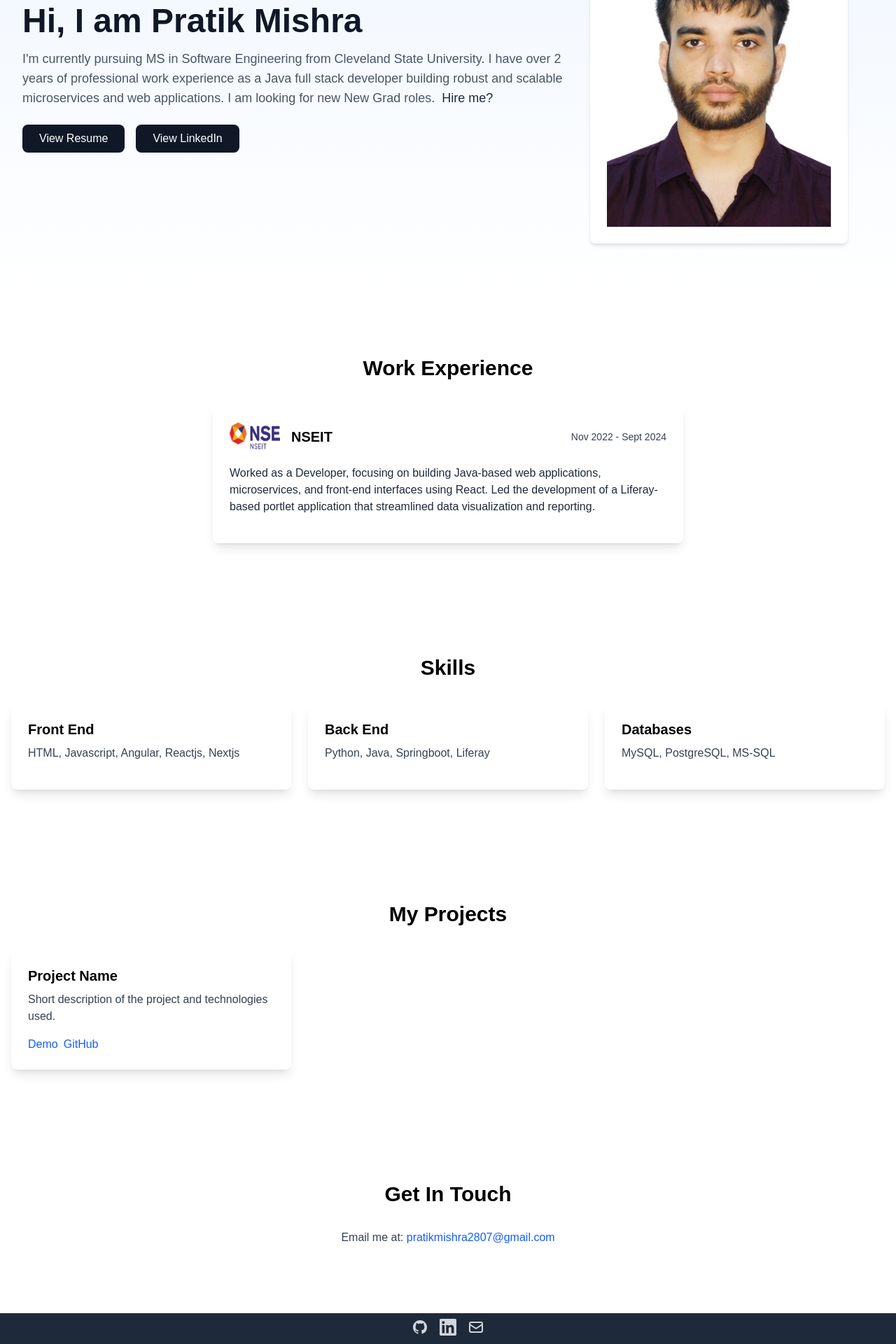
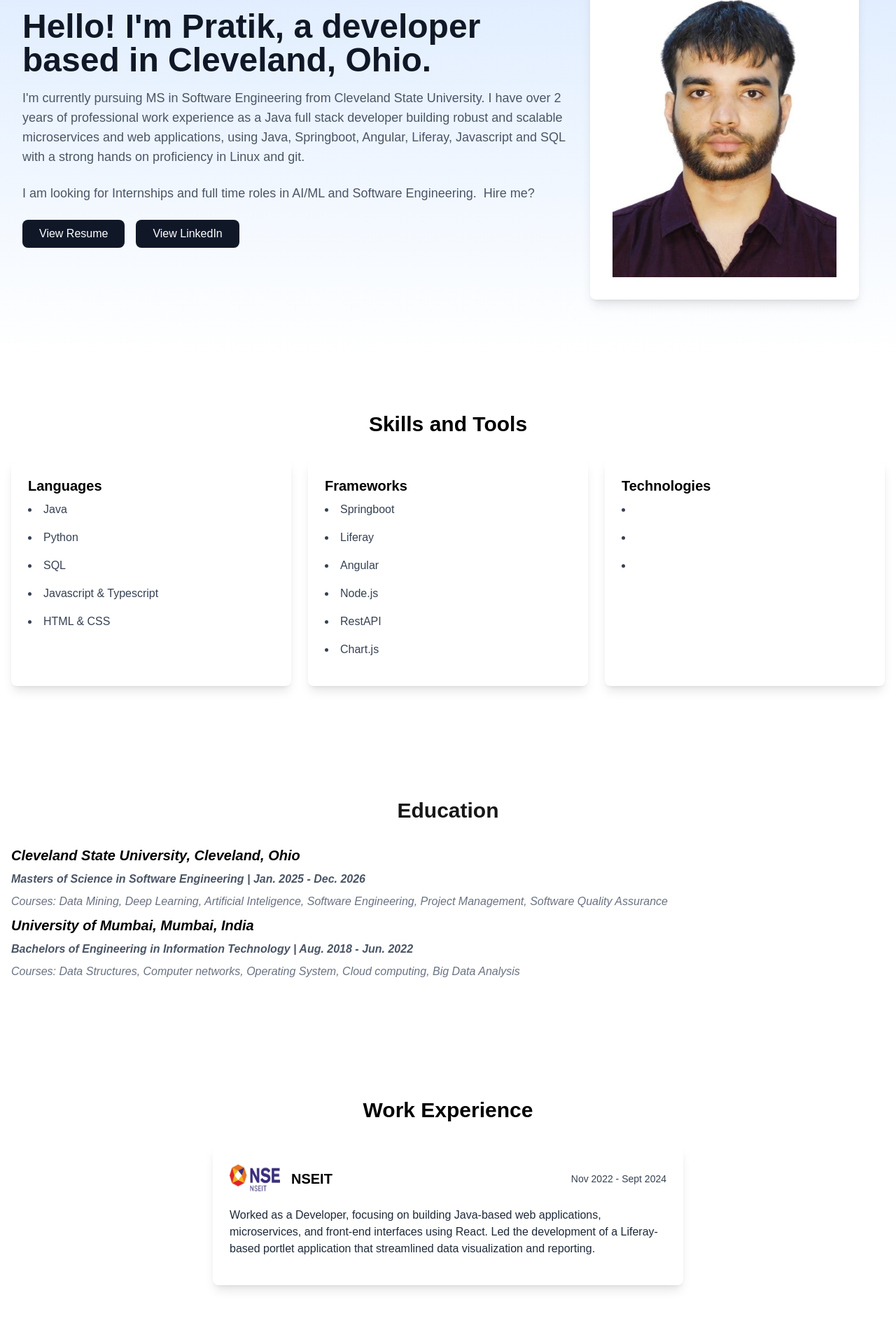
Before and after one commit to pratikmishra17/portfolio, a Next.js app in the folder my-portfolio/: page / in a window 1280 px wide. Shown: the part 180-2100 px from the top of the page at 70% size. Built offline with nearby package versions, Linux system fonts and the light colour scheme.

Commit message:
theme changes

```diff
--- a/my-portfolio/src/app/components/Footer.tsx
+++ b/my-portfolio/src/app/components/Footer.tsx
@@ -1,30 +1,16 @@
 export default function Footer() {
     return (
-      <footer className="bg-gray-800 text-white py-2">
-        <div className="max-w-screen-xl mx-auto px-4">
-          <div className="flex justify-center items-center">
-            <div className="flex space-x-4">
-              <a href="https://github.com/pratikmishra17/" target="_blank" rel="noopener noreferrer" className="text-gray-300 hover:text-white">
-                <svg className="w-6 h-6" fill="currentColor" viewBox="0 0 24 24" aria-hidden="true">
-                  <path fillRule="evenodd" d="M12 2C6.477 2 2 6.484 2 12.017c0 4.425 2.865 8.18 6.839 9.504.5.092.682-.217.682-.483 0-.237-.008-.868-.013-1.703-2.782.605-3.369-1.343-3.369-1.343-.454-1.158-1.11-1.466-1.11-1.466-.908-.62.069-.608.069-.608 1.003.07 1.531 1.032 1.531 1.032.892 1.53 2.341 1.088 2.91.832.092-.647.35-1.088.636-1.338-2.22-.253-4.555-1.113-4.555-4.951 0-1.093.39-1.988 1.029-2.688-.103-.253-.446-1.272.098-2.65 0 0 .84-.27 2.75 1.026A9.564 9.564 0 0112 6.844c.85.004 1.705.115 2.504.337 1.909-1.296 2.747-1.027 2.747-1.027.546 1.379.202 2.398.1 2.651.64.7 1.028 1.595 1.028 2.688 0 3.848-2.339 4.695-4.566 4.943.359.309.678.92.678 1.855 0 1.338-.012 2.419-.012 2.747 0 .268.18.58.688.482A10.019 10.019 0 0022 12.017C22 6.484 17.522 2 12 2z" clipRule="evenodd"></path>
-                </svg>
-              </a>
-              <a href="https://www.linkedin.com/in/pratik-mishraa/" target="_blank" rel="noopener noreferrer" className="text-gray-300 hover:text-white">
-                <svg className="w-6 h-6" fill="currentColor" viewBox="0 0 24 24" aria-hidden="true">
-                  <path d="M20.447 20.452h-3.554v-5.569c0-1.328-.027-3.037-1.852-3.037-1.853 0-2.136 1.445-2.136 2.939v5.667H9.351V9h3.414v1.561h.046c.477-.9 1.637-1.85 3.37-1.85 3.601 0 4.267 2.37 4.267 5.455v6.286zM5.337 7.433c-1.144 0-2.063-.926-2.063-2.065 0-1.138.92-2.063 2.063-2.063 1.14 0 2.064.925 2.064 2.063 0 1.139-.925 2.065-2.064 2.065zm1.782 13.019H3.555V9h3.564v11.452zM22.225 0H1.771C.792 0 0 .774 0 1.729v20.542C0 23.227.792 24 1.771 24h20.451C23.2 24 24 23.227 24 22.271V1.729C24 .774 23.2 0 22.222 0h.003z"></path>
-                </svg>
-              </a>
-              <a href="mailto:pratikmishra2807@gmail.com.com" className="text-gray-300 hover:text-white">
-                <svg className="w-6 h-6" fill="none" stroke="currentColor" viewBox="0 0 24 24" xmlns="http://www.w3.org/2000/svg">
-                  <path strokeLinecap="round" strokeLinejoin="round" strokeWidth="2" d="M3 8l7.89 5.26a2 2 0 002.22 0L21 8M5 19h14a2 2 0 002-2V7a2 2 0 00-2-2H5a2 2 0 00-2 2v10a2 2 0 002 2z"></path>
-                </svg>
-              </a>
-            </div>
-          </div>
-          <div className="mt-8 text-center text-gray-400 text-sm">
-          © {new Date().getFullYear()} Pratik Mishra. All rights reserved.
-          <p>Cleveland, Ohio, United States</p>
-        </div>
+      <footer className="bg-gray-900 text-white py-2">
+
+
+          <div className="mt-2 text-center text-gray-400 text-sm">
+            <p>Built with Typescript, Tailwind and Next.js
+            <a className="hover:text-blue-400" title="Much love &lt;3">♥</a>
+            </p>
+
+          {/* © {new Date().getFullYear()} Pratik Mishra. All rights reserved. */}
+
+
         </div>
 
       </footer>
--- a/my-portfolio/src/app/components/Navbar.tsx
+++ b/my-portfolio/src/app/components/Navbar.tsx
@@ -12,7 +12,8 @@ export default function Navbar() {
   };
 
   return (
-    <nav className="bg-white fixed w-full z-20 top-0 left-0 border-b-0">
+    <nav className="bg-gradient-to-b from-blue-100 to-blue-100 relative w-full z-20 border-b-0">
+
       <div className="max-w-screen-xl mx-auto px-4 sm:px-6 lg:px-8 flex justify-between items-center h-16">
 
         {/* Logo on the Left */}
--- a/my-portfolio/src/app/page.tsx
+++ b/my-portfolio/src/app/page.tsx
@@ -8,26 +8,32 @@ export default function Home() {
 
       <main className="">
         {/* Hero Section */}
-        <section id="about" className="bg-gradient-to-b from-blue-50 to-white py-20">
+        <section id="about" className="bg-gradient-to-b from-blue-100 to-white py-20">
           <div className="max-w-screen-xl mx-auto px-4 sm:px-6 lg:px-8 flex flex-col md:flex-row items-center">
 
             {/* Left Content - About Description (2/3) */}
             <div className="md:w-2/3 pr-8">
               <h1 className="text-4xl md:text-5xl font-bold mb-4 text-gray-900">
-        Hi, I am Pratik Mishra
+                Hello! I'm Pratik, a developer based in Cleveland, Ohio.
               </h1>
               <p className="text-lg mb-6 text-gray-600">
                 I'm currently pursuing MS in Software Engineering from Cleveland State University.
-        I have over 2 years of professional work experience as a Java full stack developer building robust and scalable microservices and web applications.
-        I am looking for new New Grad roles. &nbsp;
-        <a href="#contact" className="text-lg text-gray-800 hover:text-gray-400">
-          Hire me?
+                I have over 2 years of professional work experience as a Java full stack developer building robust and scalable microservices and web applications, using
+                Java, Springboot, Angular, Liferay, Javascript and SQL with a strong hands on proficiency in Linux and git.
+                </p>
+                <p className="text-lg mb-6 text-gray-600">
+                  I am looking for Internships and full time roles in AI/ML and Software Engineering. &nbsp;
+                <a
+                  href="#contact"
+                  className="relative inline-block text-lg text-gray-600 hover:text-gray-900">
+                  <span className="relative z-10">Hire me?</span>
+                  <span className="absolute inset-0 rounded-full border-2 border-blue-500
+            animate-scribble w-full h-full -z-1"></span>
                 </a>
               </p>
 
-      <div className="flex flex-wrap gap-4 mb-6">  {/* Add margin-bottom here */}
+              <div className="flex flex-wrap gap-4 mb-6">
                 <a href="/Pratik Mishra Software Engineering.pdf" className="bg-gray-900 hover:bg-white hover:text-black text-white font-medium py-2 px-6 rounded-lg transition-all duration-300 hover:shadow-lg">
-
                   View Resume
                 </a>
                 <a href="https://www.linkedin.com/in/pratik-mishraa/" className="bg-gray-900 hover:bg-white hover:text-black text-white font-medium py-2 px-6 rounded-lg transition-all duration-300 hover:shadow-lg">
@@ -38,7 +44,7 @@ export default function Home() {
 
             {/* Right Content - Profile Card (1/3) */}
             <div className="">
-      <div className="bg-white rounded-lg shadow-md p-6 w-full max-w-2xl">
+              <div className="bg-white rounded-lg shadow-lg p-8 w-full max-w-2xl">
                 <img src="/photo.jpg" alt="Pratik Mishra" className="w-80 h-100" />
               </div>
             </div>
@@ -47,18 +53,55 @@ export default function Home() {
         </section>
 
 
-        {/* Placeholder sections - you'll build these out later */}
-        {/* <section id="about" className="py-20">
+
+        <section id="skills" className="py-20 bg-white">
           <div className="max-w-screen-xl mx-auto px-4">
-            <h2 className="text-3xl font-bold mb-8 text-center">About Me</h2>
-            <p className="text-lg mb-4">
-              Hello! I'm a passionate software engineer currently pursuing my Master's in Software Engineering. I have experience in full-stack development, with a focus on modern JavaScript frameworks and cloud technologies.
-            </p>
-            <p className="text-lg">
-              When I'm not coding, you can find me exploring new technologies, contributing to open-source projects, or enhancing my problem-solving skills through competitive programming.
-            </p>
+            <h2 className="text-3xl font-bold mb-8 text-center text-black">Skills and Tools</h2>
+            <div className="grid grid-cols-1 md:grid-cols-2 lg:grid-cols-3 gap-6">
+              {/* Project cards will go here */}
+              <div className="bg-white rounded-lg shadow-lg p-6">
+                <h3 className="text-xl font-semibold text-black mb-2">Languages</h3>
+                <li className="text-gray-700 mb-4">Java</li>
+                <li className="text-gray-700 mb-4">Python</li>
+                <li className="text-gray-700 mb-4">SQL</li>
+                <li className="text-gray-700 mb-4">Javascript & Typescript</li>
+                <li className="text-gray-700 mb-4">HTML & CSS</li>
               </div>
-        </section> */}
+              <div className="bg-white rounded-lg shadow-lg p-6">
+                <h3 className="text-xl font-semibold text-black mb-2">Frameworks</h3>
+                <li className="text-gray-700 mb-4">Springboot</li>
+                <li className="text-gray-700 mb-4">Liferay</li>
+                <li className="text-gray-700 mb-4">Angular</li>
+                <li className="text-gray-700 mb-4">Node.js</li>
+                <li className="text-gray-700 mb-4">RestAPI</li>
+                <li className="text-gray-700 mb-4">Chart.js</li>
+              </div>
+              <div className="bg-white rounded-lg shadow-lg p-6">
+                <h3 className="text-xl font-semibold text-black mb-2">Technologies</h3>
+                <li className="text-gray-700 mb-4"></li>
+                <li className="text-gray-700 mb-4"></li>
+                <li className="text-gray-700 mb-4"></li>
+              </div>
+            </div>
+          </div>
+        </section>
+
+        <section id="education" className="py-20">
+          <div className="max-w-screen-xl mx-auto px-4">
+            <h2 className="text-3xl font-bold mb-8 text-center">Education</h2>
+            <div>
+              <h3 className="text-xl font-semibold italic text-black mb-2">Cleveland State University, Cleveland, Ohio</h3>
+              <h3 className="text-xxl font-semibold italic text-gray-600 mb-2">Masters of Science in Software Engineering | Jan. 2025 - Dec. 2026</h3>
+              <h4 className="text-md italic text-gray-500 mb-2">Courses: Data Mining, Deep Learning, Artificial Inteligence, Software Engineering, Project Management, Software Quality Assurance</h4>
+            </div>
+            <div>
+              <h3 className="text-xl font-semibold italic text-black mb-2">University of Mumbai, Mumbai, India</h3>
+              <h3 className="text-xxl font-semibold italic text-gray-600 mb-2">Bachelors of Engineering in Information Technology | Aug. 2018 - Jun. 2022</h3>
+              <h4 className="text-md italic text-gray-500 mb-2">Courses: Data Structures, Computer networks, Operating System, Cloud computing, Big Data Analysis</h4>
+            </div>
+          </div>
+        </section>
+
         <section id="experience" className="py-20 bg-white">
           <div className="max-w-screen-lg mx-auto px-4">
             <h2 className="text-3xl font-bold mb-8 text-center text-black">Work Experience</h2>
@@ -86,26 +129,8 @@ export default function Home() {
           </div>
         </section>
 
-<section id="skills" className="py-20 bg-white">
-  <div className="max-w-screen-xl mx-auto px-4">
-    <h2 className="text-3xl font-bold mb-8 text-center text-black">Skills</h2>
-    <div className="grid grid-cols-1 md:grid-cols-2 lg:grid-cols-3 gap-6">
-      {/* Project cards will go here */}
-      <div className="bg-white rounded-lg shadow-lg p-6">
-        <h3 className="text-xl font-semibold text-black mb-2">Front End</h3>
-        <p className="text-gray-700 mb-4">HTML, Javascript, Angular, Reactjs, Nextjs</p>
-      </div>
-      <div className="bg-white rounded-lg shadow-lg p-6">
-        <h3 className="text-xl font-semibold text-black mb-2">Back End</h3>
-        <p className="text-gray-700 mb-4">Python, Java, Springboot, Liferay</p>
-      </div>
-      <div className="bg-white rounded-lg shadow-lg p-6">
-        <h3 className="text-xl font-semibold text-black mb-2">Databases</h3>
-        <p className="text-gray-700 mb-4">MySQL, PostgreSQL, MS-SQL</p>
-      </div>
-    </div>
-  </div>
-</section>
+
+
 
         <section id="projects" className="py-20 bg-white">
           <div className="max-w-screen-xl mx-auto px-4">
@@ -129,7 +154,26 @@ export default function Home() {
             <h2 className="text-3xl font-bold mb-8 text-center text-black">Get In Touch</h2>
             <div className="max-w-md mx-auto">
               {/* Contact form will go here */}
-      <p className="text-center mb-4 text-gray-700">Email me at: <a href="mailto:pratikmishra2807@gmail.com" className="text-blue-600">pratikmishra2807@gmail.com</a></p>
+              <p className="text-center mb-4 text-gray-700">Email me at: <a href="mailto:p.mishra23@vikes.csuohio.edu" className=" font-semibold text-gray-600">p.mishra23@vikes.csuohio.edu</a></p>
+            </div>
+            <div className="flex justify-center items-center">
+              <div className="flex space-x-4">
+                <a href="https://github.com/pratikmishra17/" target="_blank" rel="noopener noreferrer" className="text-gray-800 hover:text-gray-400">
+                  <svg className="w-6 h-6" fill="currentColor" viewBox="0 0 24 24" aria-hidden="true">
+                    <path fillRule="evenodd" d="M12 2C6.477 2 2 6.484 2 12.017c0 4.425 2.865 8.18 6.839 9.504.5.092.682-.217.682-.483 0-.237-.008-.868-.013-1.703-2.782.605-3.369-1.343-3.369-1.343-.454-1.158-1.11-1.466-1.11-1.466-.908-.62.069-.608.069-.608 1.003.07 1.531 1.032 1.531 1.032.892 1.53 2.341 1.088 2.91.832.092-.647.35-1.088.636-1.338-2.22-.253-4.555-1.113-4.555-4.951 0-1.093.39-1.988 1.029-2.688-.103-.253-.446-1.272.098-2.65 0 0 .84-.27 2.75 1.026A9.564 9.564 0 0112 6.844c.85.004 1.705.115 2.504.337 1.909-1.296 2.747-1.027 2.747-1.027.546 1.379.202 2.398.1 2.651.64.7 1.028 1.595 1.028 2.688 0 3.848-2.339 4.695-4.566 4.943.359.309.678.92.678 1.855 0 1.338-.012 2.419-.012 2.747 0 .268.18.58.688.482A10.019 10.019 0 0022 12.017C22 6.484 17.522 2 12 2z" clipRule="evenodd"></path>
+                  </svg>
+                </a>
+                <a href="https://www.linkedin.com/in/pratik-mishraa/" target="_blank" rel="noopener noreferrer" className="text-gray-800 hover:text-gray-400">
+                  <svg className="w-6 h-6" fill="currentColor" viewBox="0 0 24 24" aria-hidden="true">
+                    <path d="M20.447 20.452h-3.554v-5.569c0-1.328-.027-3.037-1.852-3.037-1.853 0-2.136 1.445-2.136 2.939v5.667H9.351V9h3.414v1.561h.046c.477-.9 1.637-1.85 3.37-1.85 3.601 0 4.267 2.37 4.267 5.455v6.286zM5.337 7.433c-1.144 0-2.063-.926-2.063-2.065 0-1.138.92-2.063 2.063-2.063 1.14 0 2.064.925 2.064 2.063 0 1.139-.925 2.065-2.064 2.065zm1.782 13.019H3.555V9h3.564v11.452zM22.225 0H1.771C.792 0 0 .774 0 1.729v20.542C0 23.227.792 24 1.771 24h20.451C23.2 24 24 23.227 24 22.271V1.729C24 .774 23.2 0 22.222 0h.003z"></path>
+                  </svg>
+                </a>
+                <a href="mailto:p.mishra23@vikes.csuohio.edu" className="text-gray-800 hover:text-gray-400">
+                  <svg className="w-6 h-6" fill="none" stroke="currentColor" viewBox="0 0 24 24" xmlns="http://www.w3.org/2000/svg">
+                    <path strokeLinecap="round" strokeLinejoin="round" strokeWidth="2" d="M3 8l7.89 5.26a2 2 0 002.22 0L21 8M5 19h14a2 2 0 002-2V7a2 2 0 00-2-2H5a2 2 0 00-2 2v10a2 2 0 002 2z"></path>
+                  </svg>
+                </a>
+              </div>
             </div>
           </div>
         </section>
```
Lines whose indentation alone changed are shown as unchanged.
